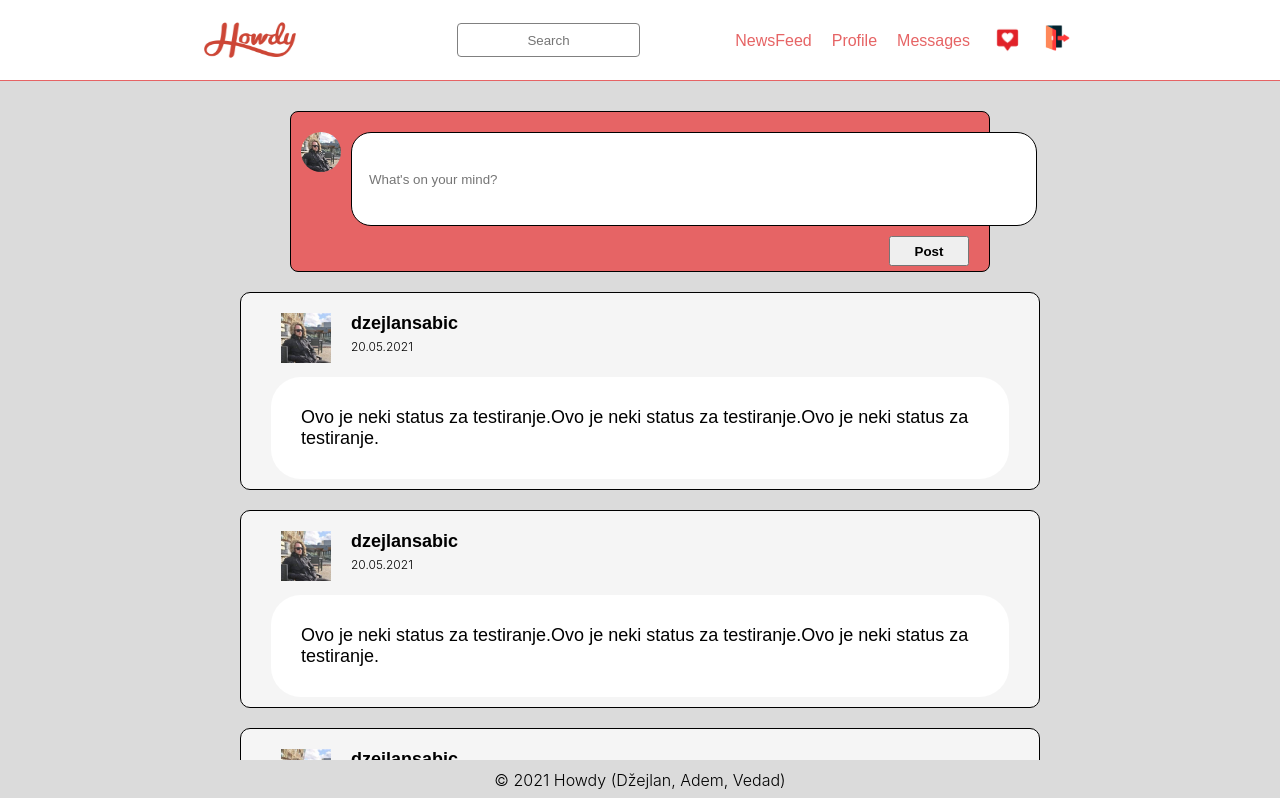
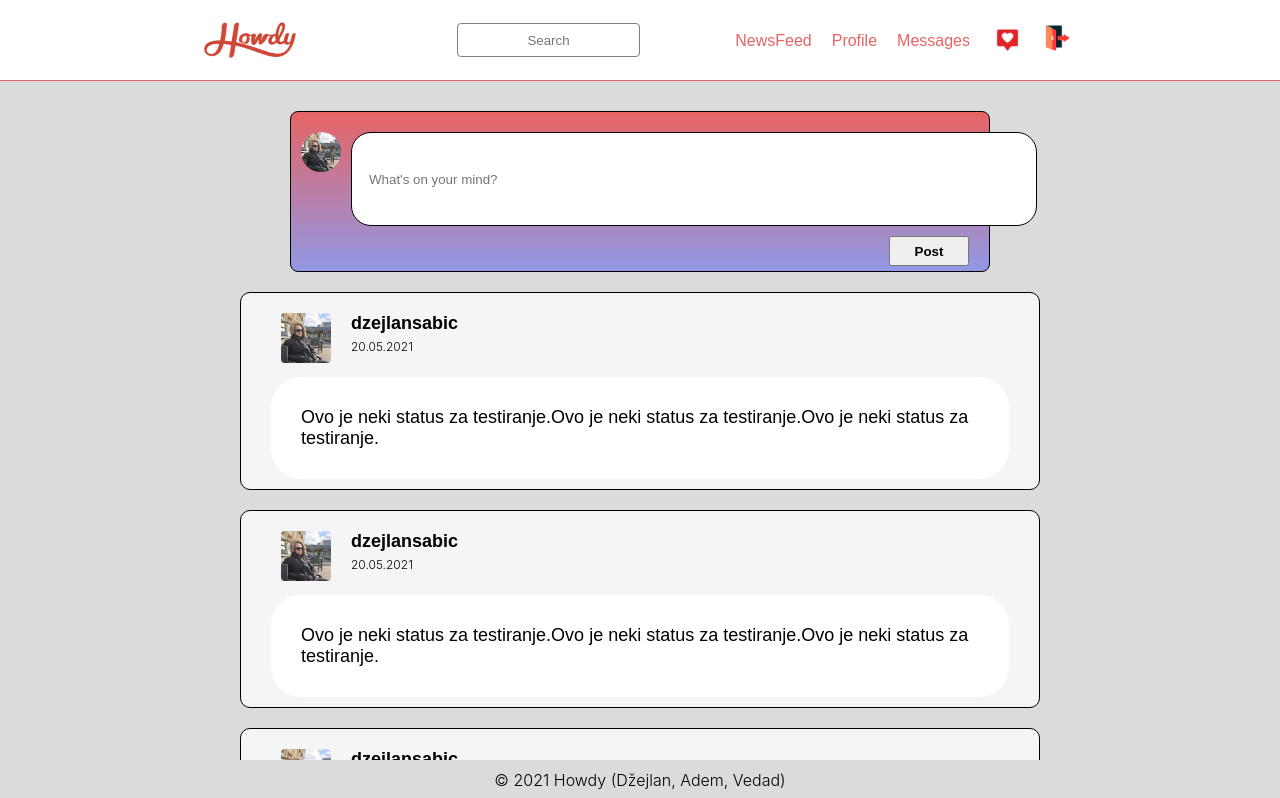
Before and after one commit to acogic1/howdy, a React (Create React App) app in the folder frontend/: page /newsfeed in a window 1280 px wide. Shown: the top 798 px of the page. Built offline with nearby package versions, Linux system fonts and the light colour scheme.

Commit message:
New forms

```diff
--- a/frontend/src/components/Header/Header.js
+++ b/frontend/src/components/Header/Header.js
@@ -11,7 +11,7 @@ class Header extends Component {
       return (
           <div className={classes.container}>
               <div className={classes.main_div}>
-                <img className={classes.logo} src={logo}/>
+                <img className={classes.logo_header} src={logo}/>
                 <input className={classes.search} placeholder={"Search"}></input>
                 <div className={classes.meni}>
                     <Link to="/newsfeed">NewsFeed</Link>
--- a/frontend/src/components/Header/Header.module.css
+++ b/frontend/src/components/Header/Header.module.css
@@ -6,7 +6,7 @@
     position: relative;
     height: 80px;
 }
-.logo {
+.logo_header {
     width: 100px;
     height: 80px;
     position: absolute;
--- a/frontend/src/components/NewsFeed/NewsFeed.module.css
+++ b/frontend/src/components/NewsFeed/NewsFeed.module.css
@@ -10,7 +10,7 @@
     margin: 10px 40px;
 }
 .newPost {
-    background-color: #e66465;
+    background: linear-gradient(#e66465, #9198e5);
     padding: 5px 10px;
     margin: 10px 90px;
     border: 1px solid black;
--- a/frontend/src/components/Post/Post.module.css
+++ b/frontend/src/components/Post/Post.module.css
@@ -6,7 +6,8 @@
     border: 1px solid black;
     border-radius: 10px;
 }
-img {
+.profile_img> img {
+    border-radius: 4px;
     width: 50px;
 }
 .top {
```
